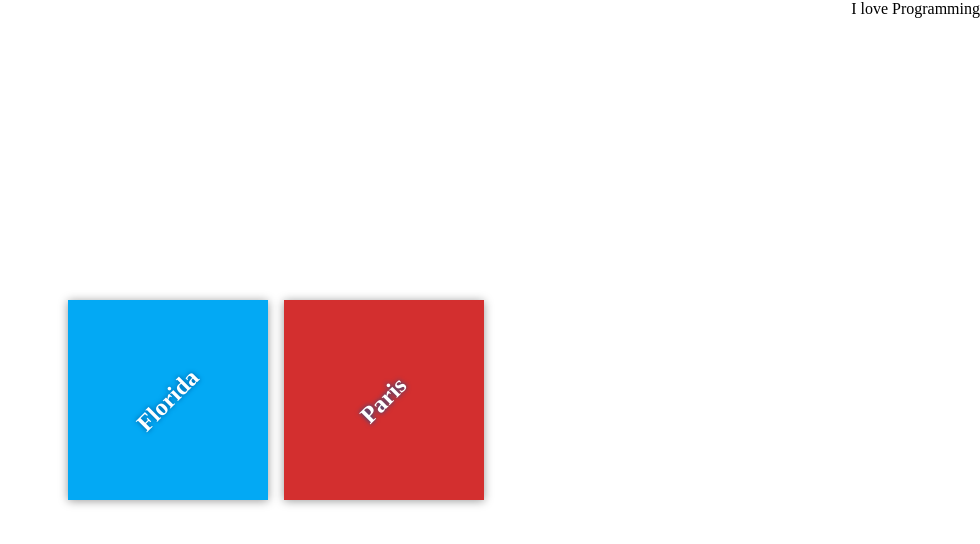
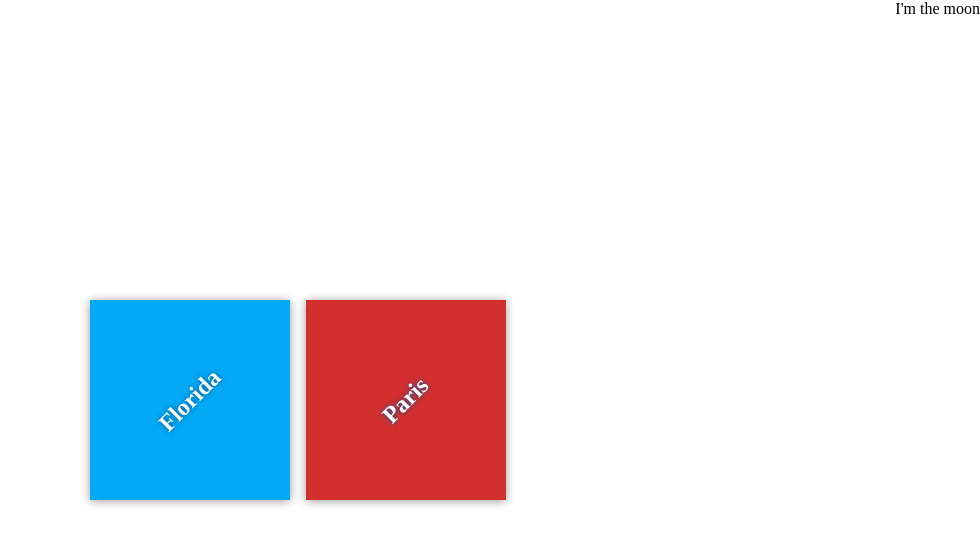
Before and after one commit to Wail1/my-travel-plans, a plain HTML site: page index.html in a window 1280 px wide. Shown: the whole page, without its empty margins (300-1280 px from the left). Drawn offline with Linux system fonts and the light colour scheme.

Commit message:
change name in footer

```diff
--- a/index.html
+++ b/index.html
@@ -22,7 +22,7 @@
 </div>
 <footer>
   <section>
-    I love Programming
+    I'm the moon
   </section>
 </footer>
 </body>
```
